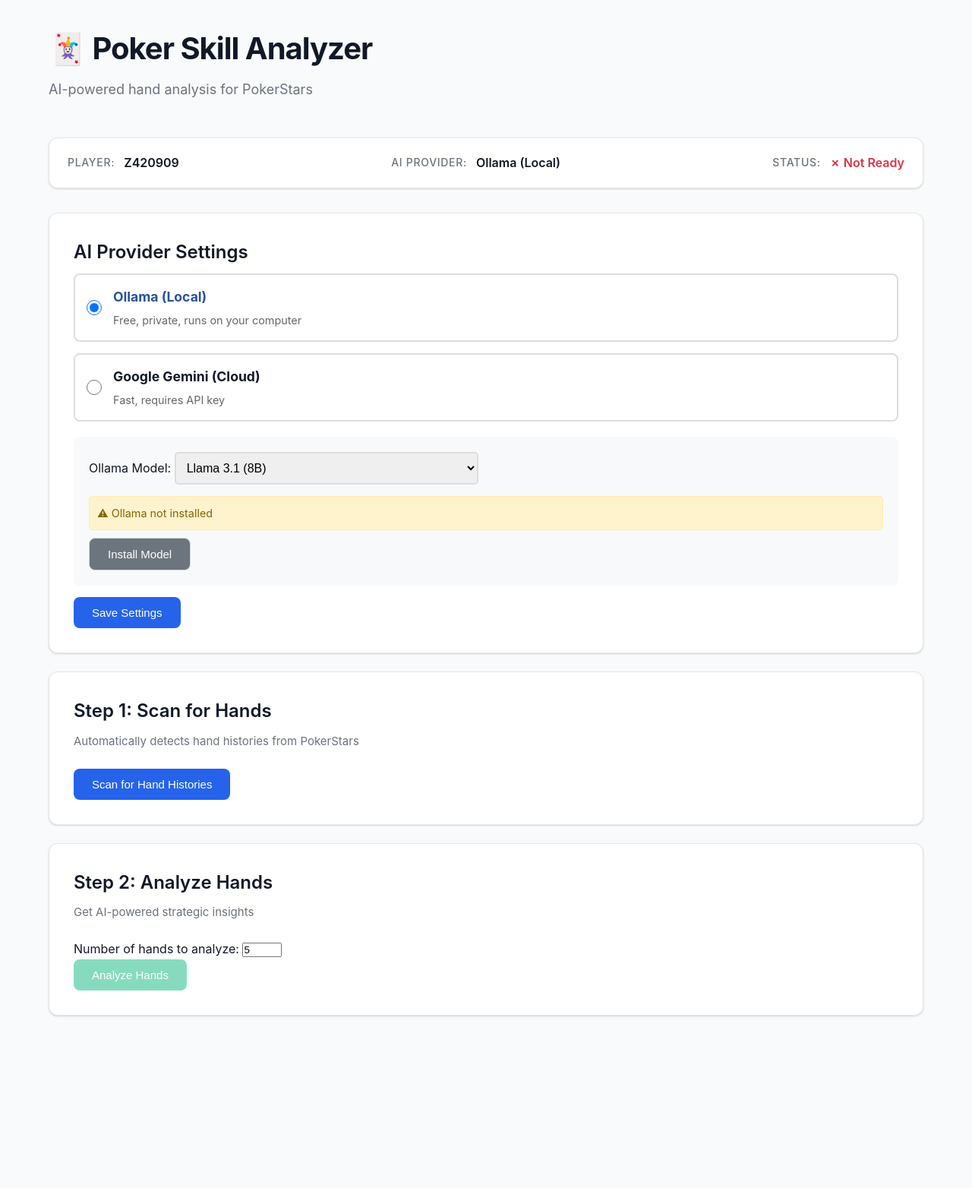
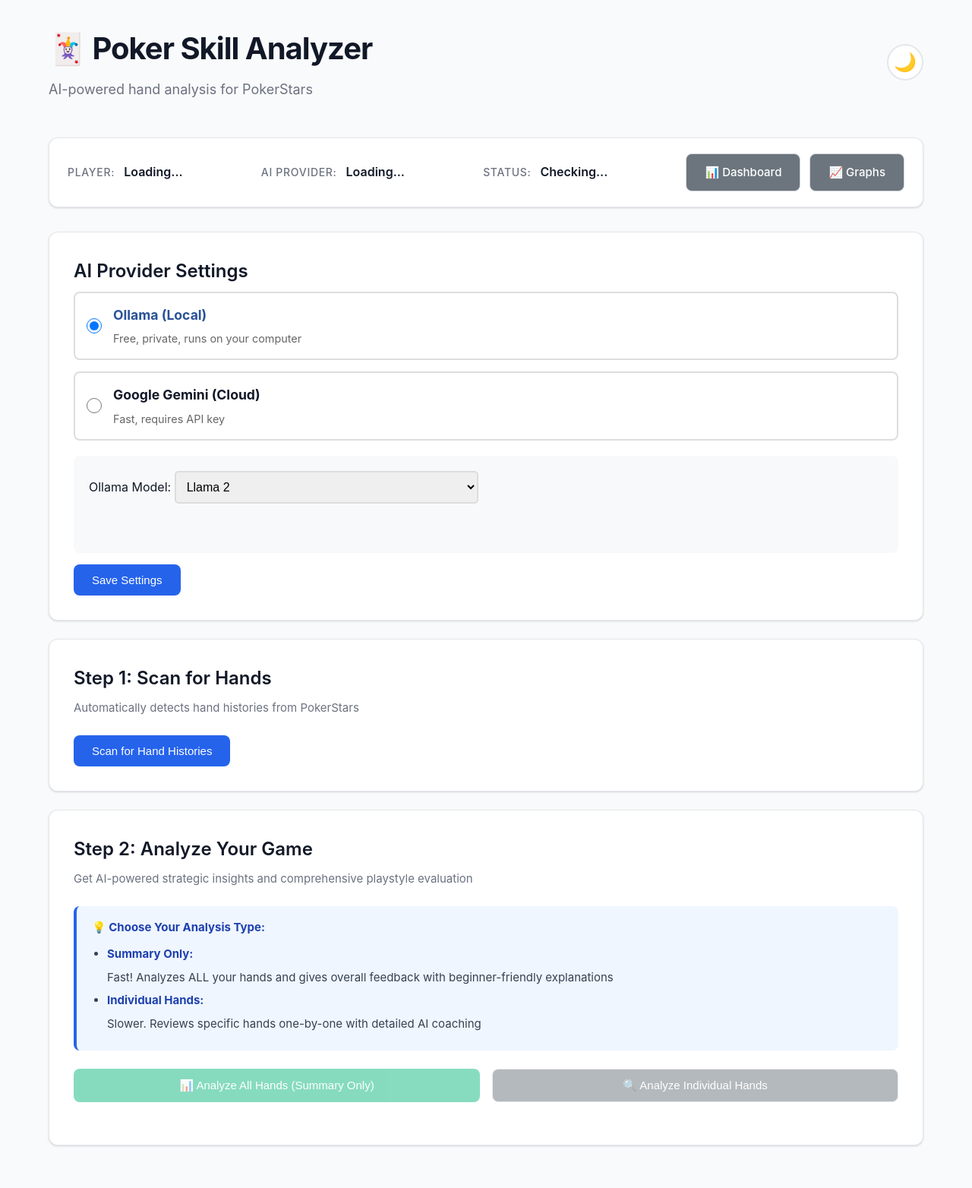
Before and after one commit to shamadac/poker_tracker, a Flask app: page / in a window 1280 px wide. Shown: the whole page at 76% size. Before the commit the page ends 1338 px from the top, so only its background shows below. Run offline with Flask 3, Linux system fonts and the light colour scheme.

Commit message:
Fix Gemini API 404 error and restore missing UI features (theme toggle, dashboard/graphs links, better analysis UI)

```diff
--- a/app.py
+++ b/app.py
@@ -24,6 +24,18 @@ file_watcher = FileWatcher(config)
 def index():
     """Serve the main page."""
     return render_template('index.html')
+
+
+@app.route('/dashboard')
+def dashboard():
+    """Serve the statistics dashboard page."""
+    return render_template('dashboard.html')
+
+
+@app.route('/graphs')
+def graphs():
+    """Serve the graphs and charts page."""
+    return render_template('graphs.html')
 
 
 @app.route('/api/config', methods=['GET'])
--- a/config.example.json
+++ b/config.example.json
@@ -4,7 +4,7 @@
   "ollama_url": "http://localhost:11434",
   "ollama_model": "llama3.1:8b",
   "gemini_api_key": "AIzaSyCPvwyjcPnk4TH_gZecLJ0nxqJ4dMYXdlY",
-  "gemini_model": "gemini-1.5-flash",
+  "gemini_model": "gemini-1.5-flash-latest",
   "hand_history_dir": "sample_data",
   "reports_dir": "reports",
   "auto_detect_enabled": true
--- a/config.json
+++ b/config.json
@@ -1,10 +1,10 @@
 {
   "player_username": "Z420909",
-  "ai_provider": "ollama",
+  "ai_provider": "gemini",
   "ollama_url": "http://localhost:11434",
   "ollama_model": "llama3.1:8b",
   "gemini_api_key": "AIzaSyCPvwyjcPnk4TH_gZecLJ0nxqJ4dMYXdlY",
-  "gemini_model": "gemini-1.5-flash",
+  "gemini_model": "gemini-1.5-flash-latest",
   "hand_history_dir": "sample_data",
   "reports_dir": "reports",
   "auto_detect_enabled": true
--- a/static/app.js
+++ b/static/app.js
@@ -1,6 +1,36 @@
 // Main application JavaScript
 let handsFound = 0;
 let currentConfig = {};
+
+// Theme Toggle
+function initTheme() {
+    const savedTheme = localStorage.getItem('theme') || 'light';
+    if (savedTheme === 'dark') {
+        document.body.classList.add('dark-theme');
+        updateThemeIcon(true);
+    }
+}
+
+function updateThemeIcon(isDark) {
+    const icon = document.querySelector('.theme-icon');
+    if (icon) {
+        icon.textContent = isDark ? '☀️' : '🌙';
+    }
+}
+
+// Initialize theme on page load
+document.addEventListener('DOMContentLoaded', () => {
+    initTheme();
+
+    const themeToggle = document.getElementById('theme-toggle');
+    if (themeToggle) {
+        themeToggle.addEventListener('click', () => {
+            const isDark = document.body.classList.toggle('dark-theme');
+            localStorage.setItem('theme', isDark ? 'dark' : 'light');
+            updateThemeIcon(isDark);
+        });
+    }
+});
 
 // Load initial config and status
 async function loadStatus() {
--- a/templates/index.html
+++ b/templates/index.html
@@ -5,12 +5,20 @@
     <meta name="viewport" content="width=device-width, initial-scale=1.0">
     <title>Poker Skill Analyzer</title>
     <link rel="stylesheet" href="/static/style.css">
+    <link rel="stylesheet" href="/static/cards.css">
 </head>
 <body>
     <div class="container">
         <header>
-            <h1>🃏 Poker Skill Analyzer</h1>
-            <p class="subtitle">AI-powered hand analysis for PokerStars</p>
+            <div class="header-content">
+                <div>
+                    <h1>🃏 Poker Skill Analyzer</h1>
+                    <p class="subtitle">AI-powered hand analysis for PokerStars</p>
+                </div>
+                <button id="theme-toggle" class="theme-toggle" aria-label="Toggle theme">
+                    <span class="theme-icon">🌙</span>
+                </button>
+            </div>
         </header>
 
         <div class="status-bar">
@@ -25,6 +33,10 @@
             <div class="status-item">
                 <span class="label">Status:</span>
                 <span id="ai-status" class="value">Checking...</span>
+            </div>
+            <div class="status-item">
+                <a href="/dashboard" class="btn btn-secondary" style="text-decoration: none;">📊 Dashboard</a>
+                <a href="/graphs" class="btn btn-secondary" style="text-decoration: none;">📈 Graphs</a>
             </div>
         </div>
 
@@ -73,7 +85,7 @@
                 <div class="input-group">
                     <label for="gemini-model">Model:</label>
                     <select id="gemini-model">
-                        <option value="gemini-1.5-flash">Gemini 1.5 Flash (Recommended - Fast & Free)</option>
+                        <option value="gemini-1.5-flash-latest">Gemini 1.5 Flash (Recommended - Fast & Free)</option>
                         <option value="gemini-pro">Gemini Pro</option>
                     </select>
                 </div>
@@ -90,19 +102,43 @@
         </div>
 
         <div class="card">
-            <h2>Step 2: Analyze Hands</h2>
-            <p>Get AI-powered strategic insights</p>
-            <div class="input-group">
-                <label for="hand-limit">Number of hands to analyze:</label>
-                <input type="number" id="hand-limit" value="5" min="1" max="20">
+            <h2>Step 2: Analyze Your Game</h2>
+            <p>Get AI-powered strategic insights and comprehensive playstyle evaluation</p>
+
+            <div class="info-box">
+                <strong>💡 Choose Your Analysis Type:</strong>
+                <ul>
+                    <li><strong>Summary Only:</strong> Fast! Analyzes ALL your hands and gives overall feedback with beginner-friendly explanations</li>
+                    <li><strong>Individual Hands:</strong> Slower. Reviews specific hands one-by-one with detailed AI coaching</li>
+                </ul>
             </div>
-            <button id="analyze-btn" class="btn btn-success" disabled>Analyze Hands</button>
+
+            <div class="analysis-options">
+                <button id="analyze-summary-btn" class="btn btn-success" disabled>
+                    📊 Analyze All Hands (Summary Only)
+                </button>
+                <button id="analyze-detailed-btn" class="btn btn-secondary" disabled>
+                    🔍 Analyze Individual Hands
+                </button>
+            </div>
+
+            <div id="progress-container" class="progress-container" style="display: none;">
+                <div class="progress-bar">
+                    <div id="progress-fill" class="progress-fill"></div>
+                </div>
+                <div id="progress-text" class="progress-text">Initializing...</div>
+            </div>
+
             <div id="analyze-results" class="results"></div>
         </div>
 
+        <div id="summary-container"></div>
+        <div id="stats-container"></div>
+        <div id="playstyle-container"></div>
         <div id="analyses-container"></div>
     </div>
 
     <script src="/static/app.js"></script>
+    <script src="/static/cards.js"></script>
 </body>
 </html>
```
